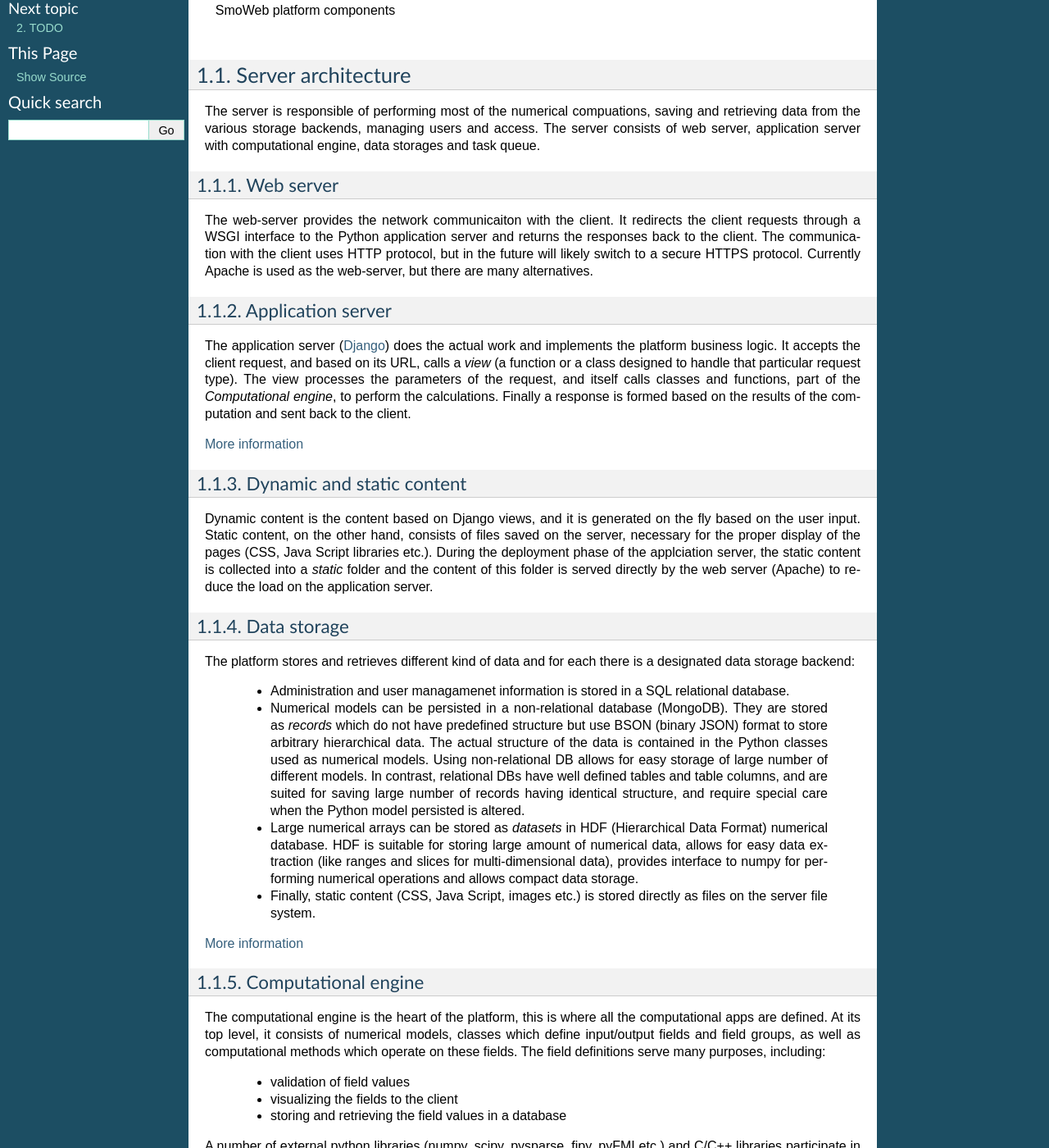
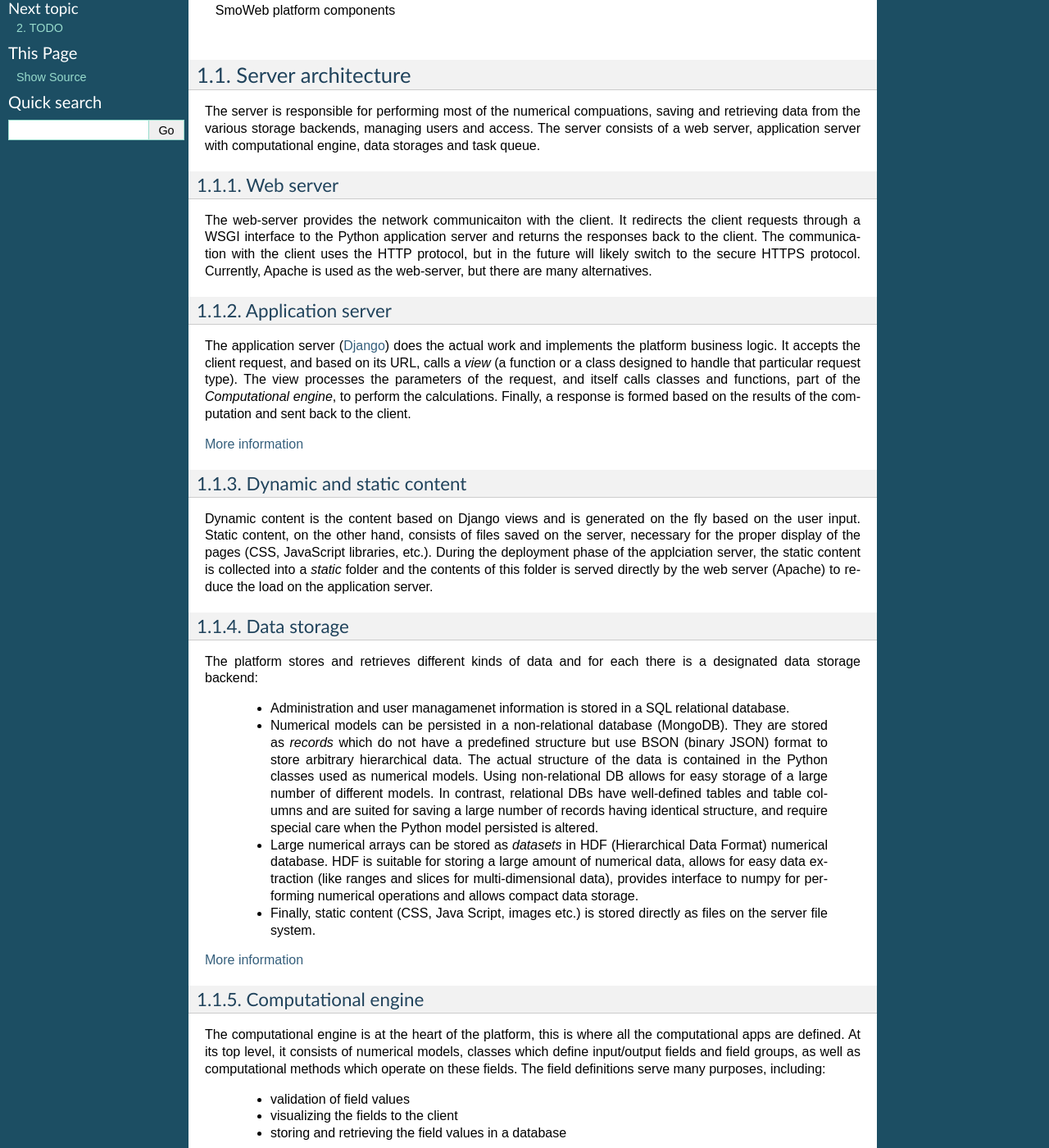
Before and after one commit to SysMo/SmoWeb, a Sphinx documentation site: the page built from doc/source/Architecture.rst, in a window 1280 px wide and 1400 px high, scrolled down 442 px. Shown: the whole window at 82% size. Built offline with Sphinx 7.4.7, drawn with Linux system fonts in a browser that asks for light colours; some of the changed text lies outside the part shown.

Commit message:
Edited documentation
Signed-off-by: Ivaylo Mihaylov <ivombg@yahoo.com>

```diff
--- a/doc/source/Architecture.rst
+++ b/doc/source/Architecture.rst
@@ -12,8 +12,8 @@
 Server architecture
 -------------------
 
-The server is responsible of performing most of the numerical compuations, saving and retrieving data
-from the various storage backends, managing users and access. The server consists of web server,
+The server is responsible for performing most of the numerical compuations, saving and retrieving data
+from the various storage backends, managing users and access. The server consists of a web server,
 application server with computational engine, data storages and task queue.
 
 Web server
@@ -22,9 +22,9 @@
 The web-server provides the network communicaiton with the client. It
 redirects the client requests through a WSGI interface to the Python application
 server and returns the responses back to the client. The communication with the
-client uses HTTP protocol, but in the future will likely switch to a secure HTTPS
+client uses the HTTP protocol, but in the future will likely switch to the secure HTTPS
 protocol.
-Currently Apache is used as the web-server, but there are many alternatives.
+Currently, Apache is used as the web-server, but there are many alternatives.
 
 Application server
 ==================
@@ -33,7 +33,7 @@
 logic. It accepts the client request, and based on its URL, calls a *view* (a
 function or a class designed to handle that particular request type). The view
 processes the parameters of the request, and itself calls classes and functions,
-part of the *Computational engine*, to perform the calculations. Finally a response
+part of the *Computational engine*, to perform the calculations. Finally, a response
 is formed based on the results of the computation and sent back to the client.
 
 :ref:`More information <PageApplicationServer>`
@@ -41,33 +41,33 @@
 Dynamic and static content
 ==========================
 
-Dynamic content is the content based on Django views, and it is generated on the
+Dynamic content is the content based on Django views and is generated on the
 fly based on the user input. Static content, on the other hand, consists of files
 saved on the server, necessary for the proper display of the pages (CSS,
-Java Script libraries etc.). During the deployment phase of the applciation server,
-the static content is collected into a *static* folder and the content of this folder
+JavaScript libraries, etc.). During the deployment phase of the applciation server,
+the static content is collected into a *static* folder and the contents of this folder
 is served directly by the web server (Apache) to reduce the load on the application server.
 
 Data storage
 ============
 
-The platform stores and retrieves different kind of data and for each there is a
+The platform stores and retrieves different kinds of data and for each there is a
 designated data storage backend:
 
  * Administration and user managamenet information is stored in a SQL relational
    database.
 
  * Numerical models can be persisted in a non-relational database (MongoDB). They
-   are stored as *records* which do not have predefined structure but use BSON (binary
+   are stored as *records* which do not have a predefined structure but use BSON (binary
    JSON) format to store arbitrary hierarchical data. The actual structure of the data
    is contained in the Python classes used as numerical models. Using non-relational DB
-   allows for easy storage of large number of different models. In contrast, relational DBs have
-   well defined tables and table columns, and are suited for saving large number of records
+   allows for easy storage of a large number of different models. In contrast, relational DBs have
+   well-defined tables and table columns and are suited for saving a large number of records
    having identical structure, and require special care when the Python model persisted is
    altered.
 
  * Large numerical arrays can be stored as *datasets* in HDF (Hierarchical Data Format)
-   numerical database. HDF is suitable for storing large amount of numerical data, allows
+   numerical database. HDF is suitable for storing a large amount of numerical data, allows
    for easy data extraction (like ranges and slices for multi-dimensional data), provides
    interface to numpy for performing numerical operations and allows compact data storage.
 
@@ -79,7 +79,7 @@
 Computational engine
 ====================
 
-The computational engine is the heart of the platform, this is where all the computational
+The computational engine is at the heart of the platform, this is where all the computational
 apps are defined. At its top level, it consists of numerical models, classes which define
 input/output fields and field groups, as well as computational methods which operate on
 these fields. The field definitions serve many purposes, including:
@@ -95,7 +95,7 @@
 Asynchronous task scheduler
 ===========================
 Small tasks, requiring little computational effort, are executed directly in the
-server process, while longer running simulations are assigned to a task queue and executed
+server process, while longer-running simulations are assigned to a task queue and executed
 asynchronously. `Celery`_ is used as the task scheduler. During a long task execution,
 the user receives information about the task progress.
 
@@ -109,23 +109,23 @@
 Client requests
 ===============
 
-During initial page load (that is, when a user clicks on an address link, or types URL
+During initial page load (that is, when a user clicks on an address link, or types a URL
 in the address bar), a GET request is sent to the application server. The server response
 is the back-bone HTML which gives the basic page layout (including the overhead navigation bar with
-menu links, the sidebar with the diffent app modules and documenation present on this page,
+menu links, the sidebar with the different app modules and documenation present on this page,
 and the elements outlining the app modules). During this stage are loaded all the necessary static
 files providing formatting (CSS) and initialization (JS) of the page.
 
-At the end of the load process, each app module on the page performs AJAX request to the server,
-and based on the response content, creates its user interface. Further actions in this module, may
+At the end of the load process, each app module on the page performs an AJAX request to the server,
+and based on the response contents, creates its user interface. Further actions in this module, may
 trigger additional requests sending and receiving more data to/from the server (e.g. triggering a
 computation, or storing/loading model data) and updating the user interface, while staying on the same page.
 
 AngularJS application
 =====================
 
-The client applications are written using the `AngularJS`_ Java Script framework from Google.
-AngularJS takes a MVC (model-view-controller) approach and facilitates easy creation of
+The client applications are written using the `AngularJS`_ JavaScript framework by Google.
+AngularJS takes a MVC (model-view-controller) approach and facilitates the creation of
 interactive web pages with minimal code. Through the use of reusable modules and directives,
 it allows for dynamic manipulation of the page HTML based on the interaction with the user.
 
```
Also changed, not shown: doc/source/server/NumericalModel.rst (+4 -4 lines), 1 other file.
